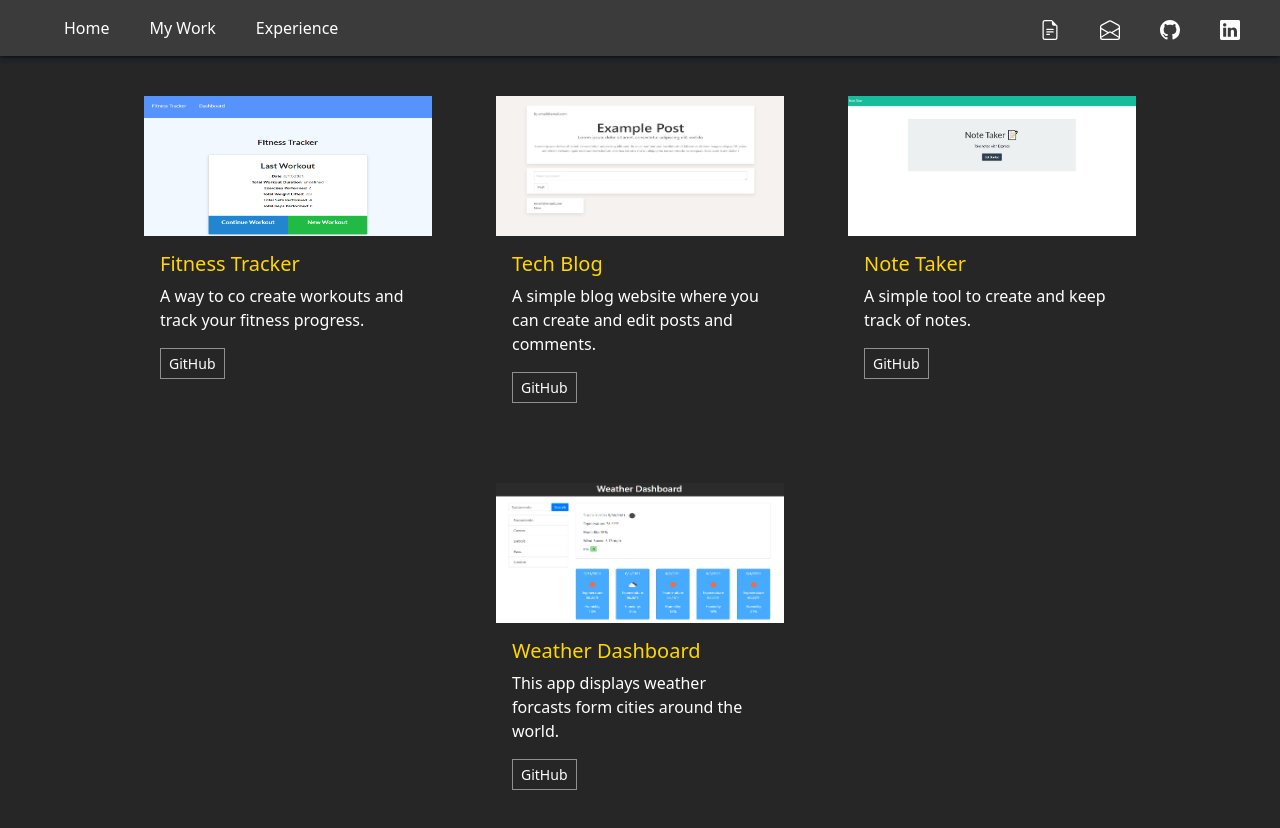
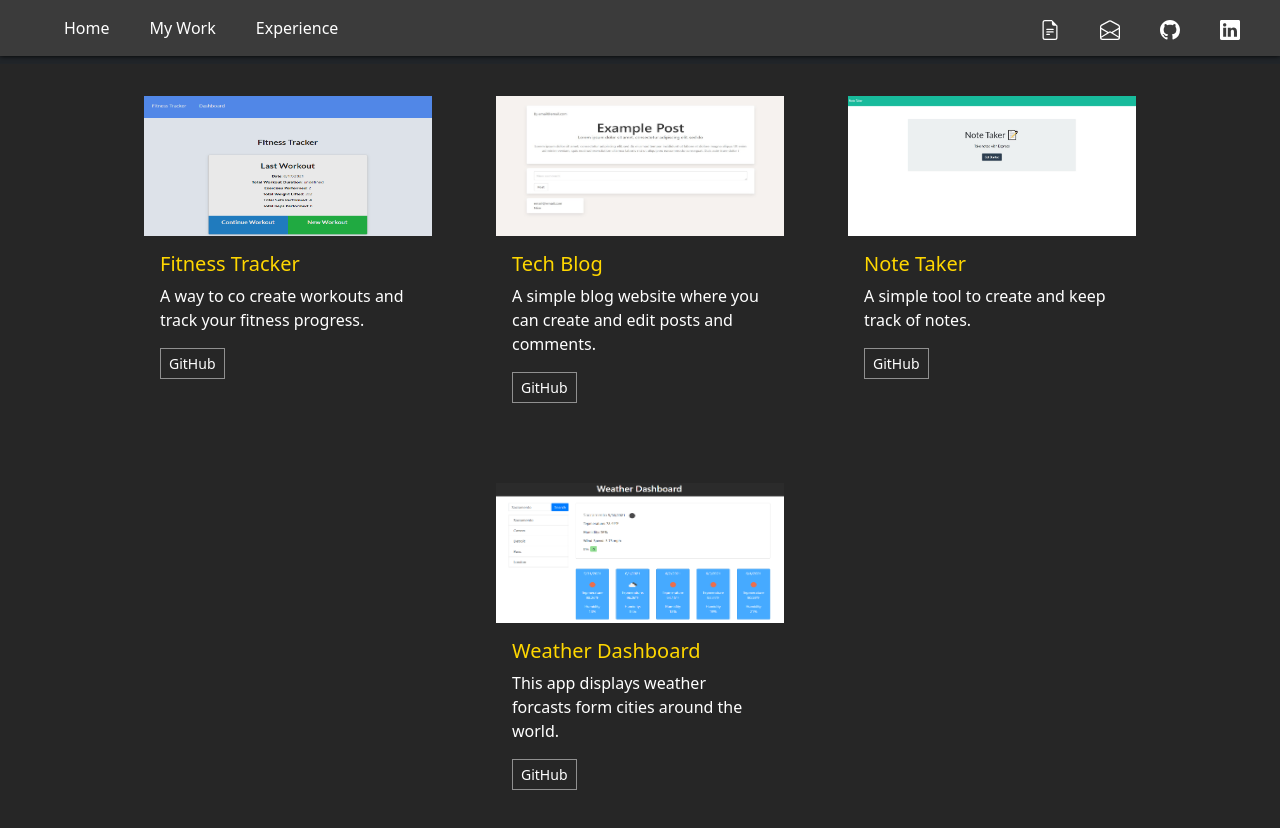
Before and after one commit to Trhines/productionPortfolio, a React (Create React App) app: page /myWork in a window 1280 px wide. In both pictures the pointer is over the link 288 px from the left and 166 px from the top of the page. Shown: the top 828 px of the page. Built offline with nearby package versions, Linux system fonts and the light colour scheme.

Commit message:
returned opacity

```diff
--- a/src/compnents/myWork/index.css
+++ b/src/compnents/myWork/index.css
@@ -31,9 +31,9 @@
     top:70px;
 }
 
-/* .imgLink:hover{
-    opacity: 75%;
-} */
+.imgLink:hover{
+    opacity: 90%;
+}
 
 .btn-secondary{
     color: var(--text);
```
